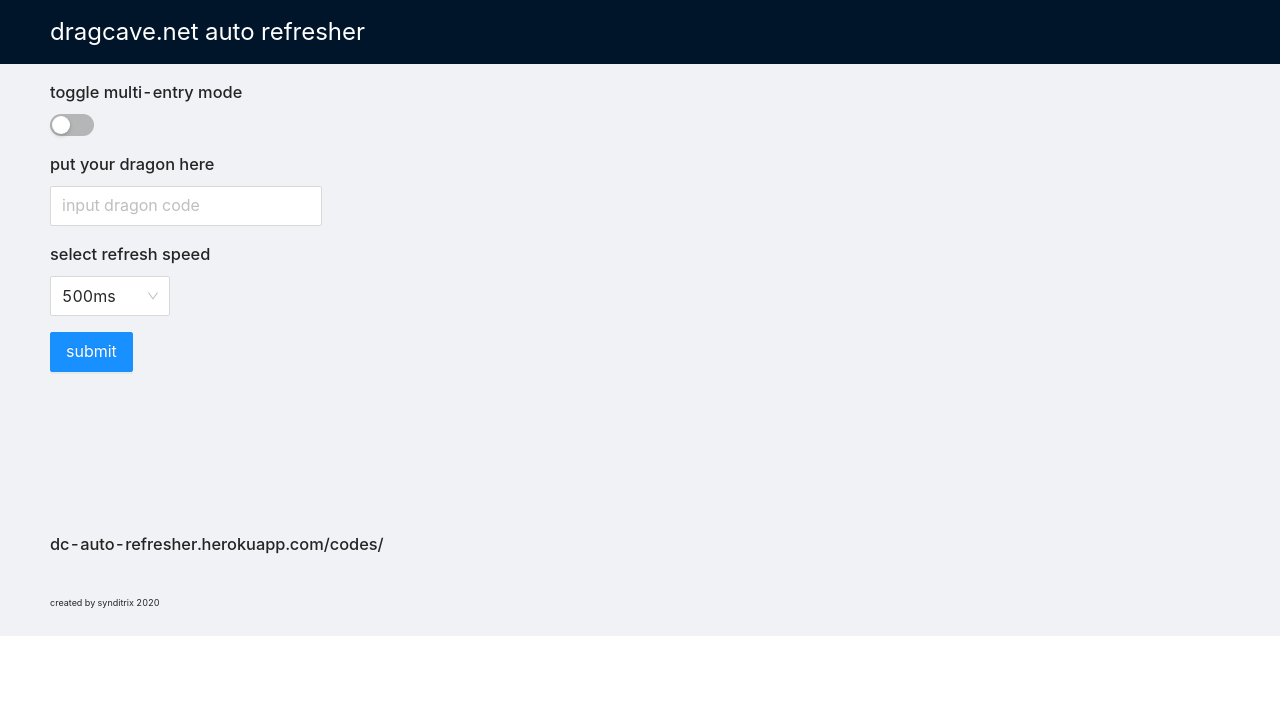
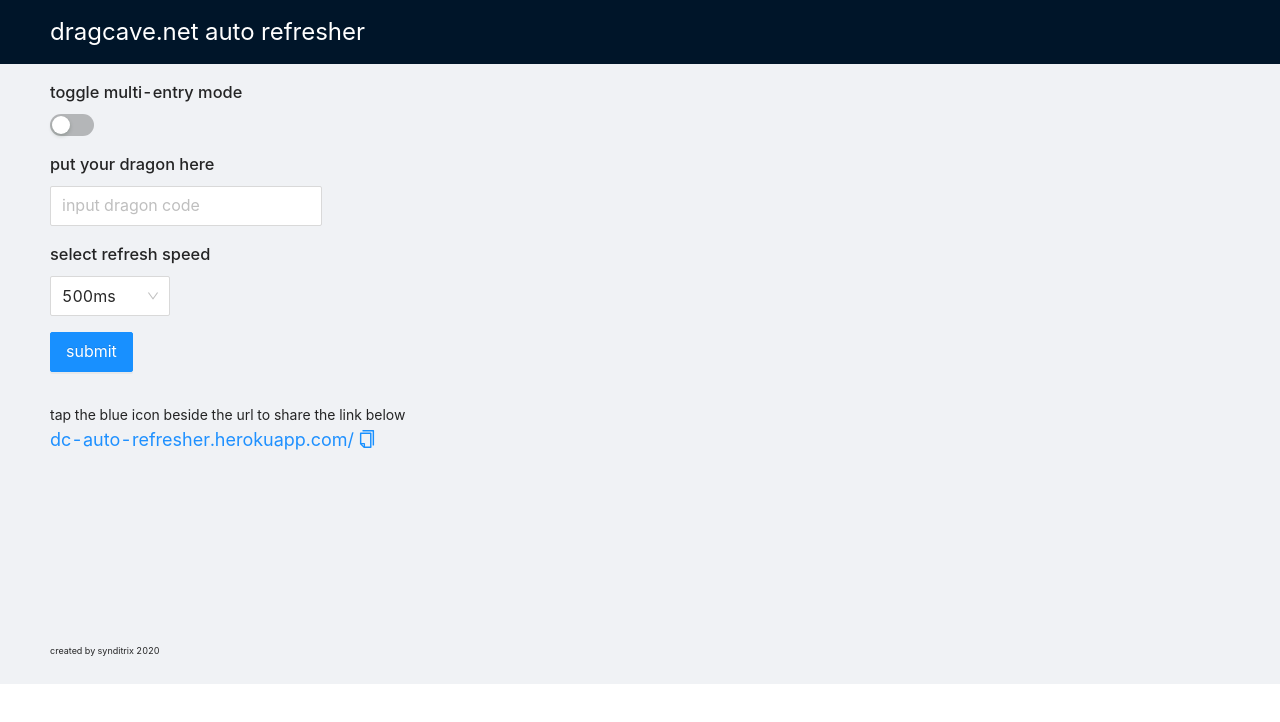
Before and after one commit to synditrix/dc-auto-refresher, a React (Create React App) app: page / in a window 1280 px wide. Shown: the top 722 px of the page. Built offline with nearby package versions, Linux system fonts and the light colour scheme.

Commit message:
Seems to be functional

```diff
--- a/package.json
+++ b/package.json
@@ -8,7 +8,6 @@
     "@testing-library/user-event": "^7.2.1",
     "antd": "^4.2.5",
     "react": "^16.13.1",
-    "react-copy-to-clipboard": "^5.0.2",
     "react-dom": "^16.13.1",
     "react-scripts": "^3.4.3"
   },
--- a/src/App.js
+++ b/src/App.js
@@ -2,8 +2,6 @@
 
 import 'antd/dist/antd.css';
 import { Input, Row, Col, Menu, Select, Switch, Button, Layout, Typography } from 'antd';
-
-import {CopyToClipboard} from 'react-copy-to-clipboard';
 
 import Dragon from './Dragon';
 
@@ -11,6 +9,7 @@
 const { Option } = Select;
 const { Header, Footer, Sider, Content } = Layout;
 const { Text } = Typography;
+const { Paragraph } = Typography;
 const { TextArea } = Input;
 
 class App extends Component {
@@ -122,6 +121,9 @@
 	render() {
 	  const numDragons = this.state.multi ? "dragons" : "dragon";
 	  var codeString = this.state.code == "" ? this.state.codes : this.state.code;
+	  if (this.state.code !== "" || typeof this.state.codes == 'string') {
+	  	codeString = 'codes/' + codeString;
+	  }
 	  console.log(codeString);
 	  // console.log(this.getFavicon());
 	  // this.favicon = this.getFavicon();
@@ -206,7 +208,7 @@
 					</Select>
 				</Col>
 	    	</Row>
-	    	<Row style={{marginTop: '1rem', marginBottom: '10rem'}}>
+	    	<Row style={{marginTop: '1rem'}}>
 	    		<Button
 			 	type="primary"
 			 	size="large"
@@ -226,8 +228,13 @@
 					}
 			}>submit</Button>
 	    	</Row>
+	    	<Row style={{marginTop: '2rem'}}>
+	    	<Text>tap the blue icon beside the url to share the link below</Text>
+	    	</Row>
 	    	<Row>
-	    		<h3>{'dc-auto-refresher.herokuapp.com/codes/' + String(codeString).replace(/\s/g,'')}</h3>
+	    	<Paragraph copyable style={{fontSize: 'large', color:'dodgerblue', marginBottom: '10rem'}}>
+	    		{'dc-auto-refresher.herokuapp.com/' + String(codeString).replace(/\s/g,'')}
+	    	</Paragraph>
 	    	</Row>
 	    	</Content>
 	    	<Footer>
```
Also changed, not shown: public/manifest.json, 1 other file (tests, documents, lock files or other folders).
